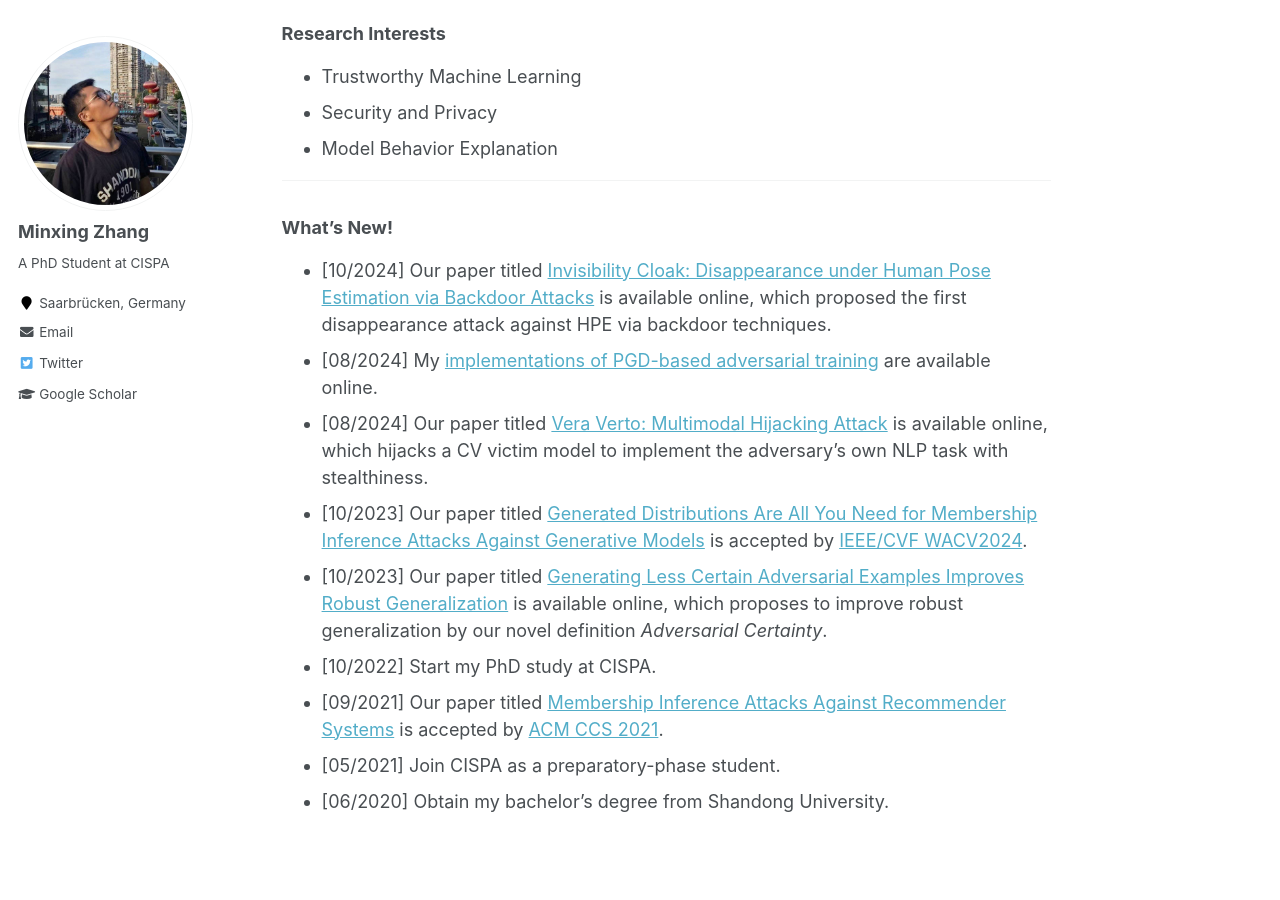
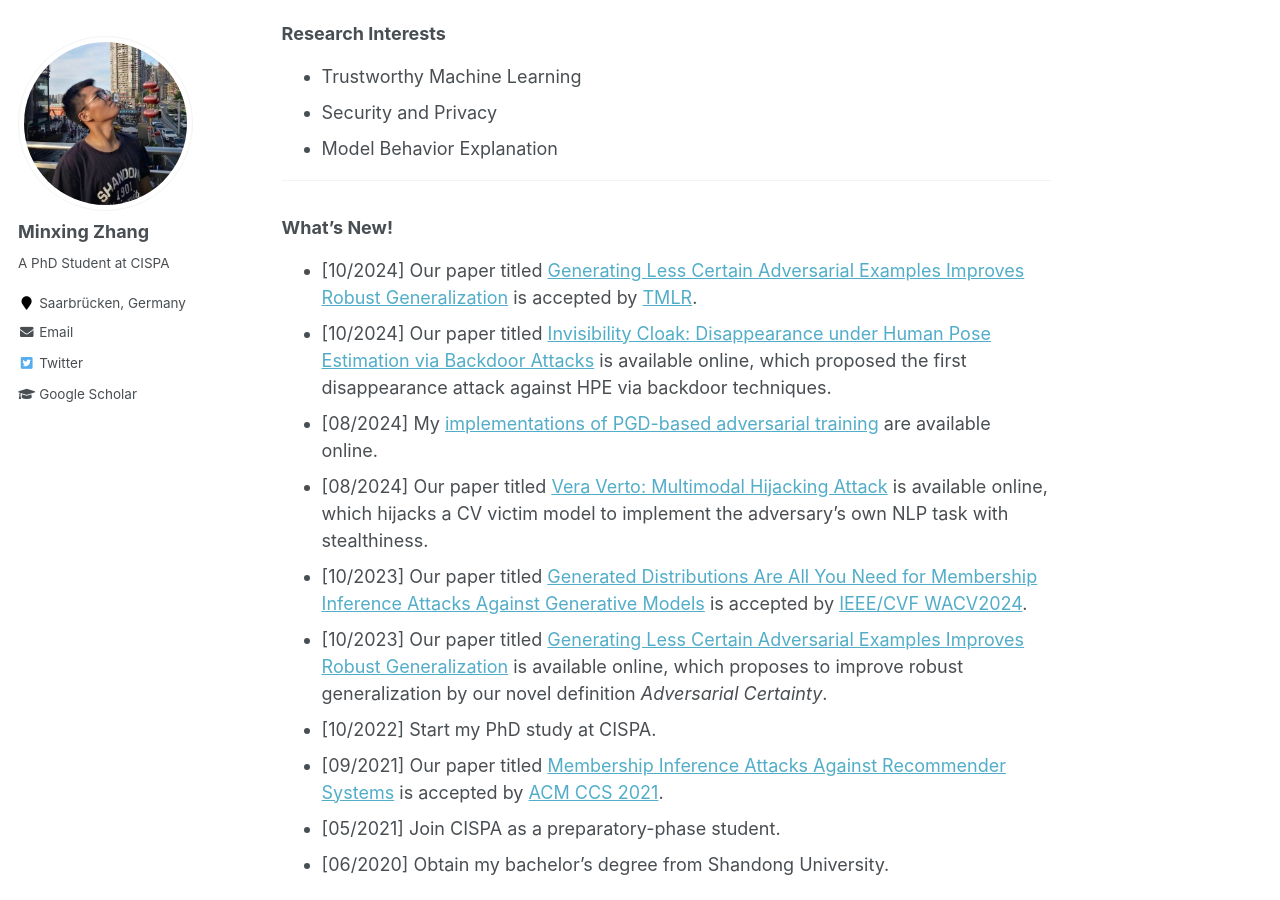
Before and after one commit to WJEN-orz/WJEN-orz.github.io, a Jekyll site: the page built from _pages/about.md, in a window 1280 px wide and 900 px high, scrolled down 452 px. Built offline with Jekyll 4.4.1, drawn with Linux system fonts in a browser that asks for light colours.

Commit message:
Update about.md

```diff
--- a/_pages/about.md
+++ b/_pages/about.md
@@ -29,6 +29,7 @@ _Looking forward to future collaborations on interesting projects._
 
 ### What's New!
 
+- [10/2024] Our paper titled <a href="https://arxiv.org/abs/2310.04539" target="_blank">Generating Less Certain Adversarial Examples Improves Robust Generalization</a> is accepted by <a href="[https://wacv2024.thecvf.com/](https://openreview.net/forum?id=MMtK0kUML7)" target="_blank">TMLR</a>.
 - [10/2024] Our paper titled <a href="https://arxiv.org/abs/2410.07670" target="_blank">Invisibility Cloak: Disappearance under Human Pose Estimation via Backdoor Attacks</a> is available online, which proposed the first disappearance attack against HPE via backdoor techniques.
 - [08/2024] My <a href="https://github.com/minxingzhang/PGD" target="_blank">implementations of PGD-based adversarial training</a> are available online.
 - [08/2024] Our paper titled <a href="https://arxiv.org/abs/2408.00129" target="_blank">Vera Verto: Multimodal Hijacking Attack</a> is available online, which hijacks a CV victim model to implement the adversary's own NLP task with stealthiness.
```
